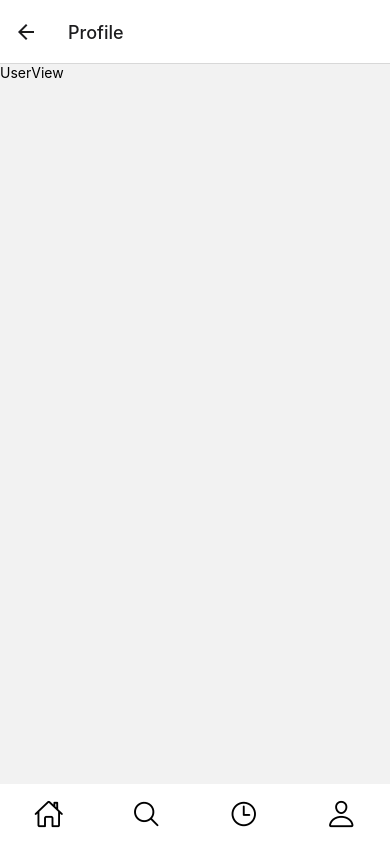
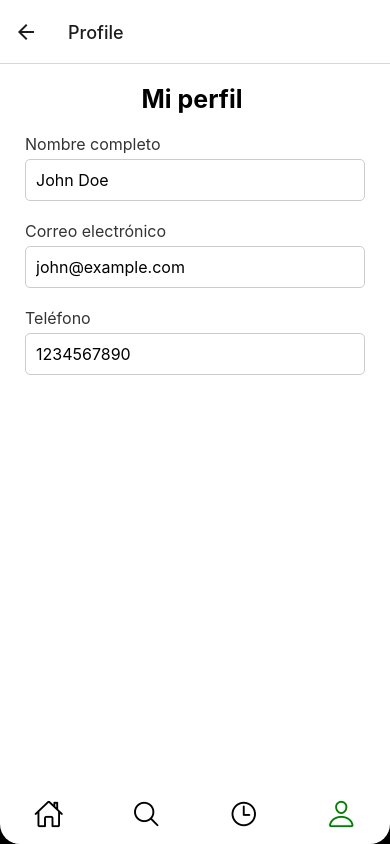
Before and after one commit to 101-anthony-010/Travel-app, a React Native app: screen /Profile in a window 390 px wide. Built offline with nearby package versions, Linux system fonts and the light colour scheme.

Commit message:
MVP v1, diseño básico de la aplicación

```diff
--- a/App.js
+++ b/App.js
@@ -1,6 +1,5 @@
 import { NavigationContainer } from "@react-navigation/native";
 import { createStackNavigator } from "@react-navigation/stack";
-
 import InitialPage from "./views/initialpage";
 import HomePage from "./views/homepage";
 import LoginPage from "./views/loginpage";
@@ -11,6 +10,7 @@ import BottomNavigationBar from "./components/BottomNavigationBar";
 import MemoriesPage from "./views/memoriespage";
 import SeacrhPage from "./views/searchpage";
 import UserView from "./views/userviewpage";
+import DropdownPickerCity from "./components/DropDownPickerCity";
 
 const Stack = createStackNavigator();
 
@@ -75,7 +75,6 @@ export default function App() {
 					})}
 				/>
 			</Stack.Navigator>
-
 			{!showBottomBar ? null : <BottomNavigationBar />}
 		</NavigationContainer>
 	);
--- a/components/BottomNavigationBar.js
+++ b/components/BottomNavigationBar.js
@@ -1,10 +1,24 @@
-import React from "react";
+import React, { useState, useEffect } from "react";
 import { View, TouchableOpacity, StyleSheet } from "react-native";
 import { useNavigation, useRoute } from "@react-navigation/native";
 import Icon from "react-native-vector-icons/Ionicons";
 
 const BottomNavigationBar = () => {
 	const navigation = useNavigation();
+
+	const [currentScreen, setCurrentScreen] = useState("Home"); // Estado para rastrear la pantalla actual
+	// Escuchar los cambios de pantalla y actualizar el estado
+	useEffect(() => {
+		const unsubscribe = navigation.addListener("state", () => {
+			const currentRoute = navigation.getCurrentRoute();
+			if (currentRoute) {
+				setCurrentScreen(currentRoute.name);
+			}
+		});
+
+		// Limpiar el efecto cuando se desmonta el componente
+		return unsubscribe;
+	}, [navigation]);
 
 	const navigateToHome = () => {
 		navigation.navigate("Home");
@@ -23,36 +37,64 @@ const BottomNavigationBar = () => {
 	};
 
 	return (
+		<View style={styles.containerBlack}>
 			<View style={styles.container}>
-      <TouchableOpacity onPress={navigateToHome} style={styles.iconContainer}>
-        <Icon name="home-outline" size={30} color="#000" />
+				<TouchableOpacity
+					onPress={navigateToHome}
+					style={styles.iconContainer}
+				>
+					<Icon
+						name="home-outline"
+						size={30}
+						color={currentScreen === "Home" ? "green" : "#000"}
+					/>
 				</TouchableOpacity>
-      <TouchableOpacity onPress={navigateToSearch} style={styles.iconContainer}>
-        <Icon name="search-outline" size={30} color="#000" />
+				<TouchableOpacity
+					onPress={navigateToSearch}
+					style={styles.iconContainer}
+				>
+					<Icon
+						name="search-outline"
+						size={30}
+						color={currentScreen === "Search" ? "green" : "#000"}
+					/>
 				</TouchableOpacity>
 				<TouchableOpacity
 					onPress={navigateToHistory}
 					style={styles.iconContainer}
 				>
-        <Icon name="time-outline" size={30} color="#000" />
+					<Icon
+						name="time-outline"
+						size={30}
+						color={currentScreen === "Travels" ? "green" : "#000"}
+					/>
 				</TouchableOpacity>
 				<TouchableOpacity
 					onPress={navigateToProfile}
 					style={styles.iconContainer}
 				>
-        <Icon name="person-outline" size={30} color="#000" />
+					<Icon
+						name="person-outline"
+						size={30}
+						color={currentScreen === "Profile" ? "green" : "#000"}
+					/>
 				</TouchableOpacity>
+			</View>
 		</View>
 	);
 };
 
 const styles = StyleSheet.create({
+	containerBlack: {
+		backgroundColor: "black",
+	},
 	container: {
 		flexDirection: "row",
 		justifyContent: "space-around",
 		alignItems: "center",
 		height: 60,
-
+		borderBottomLeftRadius: 20,
+		borderBottomRightRadius: 20,
 		backgroundColor: "#fff",
 	},
 	iconContainer: {
--- /dev/null
+++ b/components/DesiredDestination.js
@@ -0,0 +1,53 @@
+import React from "react";
+import { View, Text, Image, TouchableOpacity, StyleSheet } from "react-native";
+const colors = {
+	primaryColor: "#35A401",
+	errorColor: "#A62424",
+	inputColor: "#D4D4D4",
+};
+const CardDesiredDestination = ({ imageSource, destination, onPress }) => {
+	return (
+		<View style={styles.cardContainer}>
+			<Image source={imageSource} style={styles.cardImage} />
+			<View style={styles.textContainer}>
+				<Text style={styles.destinationText}>{destination}</Text>
+			</View>
+			<TouchableOpacity onPress={onPress} style={styles.buttonContainer}>
+				<Text style={styles.buttonText}>Ver</Text>
+			</TouchableOpacity>
+		</View>
+	);
+};
+
+const styles = StyleSheet.create({
+	cardContainer: {
+		flexDirection: "row",
+		alignItems: "center",
+		padding: 10,
+		borderBottomWidth: 1,
+		borderBottomColor: "#ccc",
+	},
+	cardImage: {
+		width: 50,
+		height: 50,
+		borderRadius: 25,
+		marginRight: 10,
+	},
+	textContainer: {
+		flex: 1,
+	},
+	destinationText: {
+		fontSize: 16,
+	},
+	buttonContainer: {
+		backgroundColor: colors.primaryColor,
+		padding: 10,
+		borderRadius: 5,
+	},
+	buttonText: {
+		color: "white",
+		fontWeight: "bold",
+	},
+});
+
+export default CardDesiredDestination;
--- /dev/null
+++ b/components/DropDownPickerCity.js
@@ -0,0 +1,59 @@
+import React, { useState } from "react";
+import { View } from "react-native";
+import DropDownPicker from "react-native-dropdown-picker";
+
+export default function DropDownPickerCity() {
+	const [open, setOpen] = useState(false);
+	const [value, setValue] = useState([
+		"italy",
+		"spain",
+		"barcelona",
+		"finland",
+		"madrid",
+		"rome",
+	]);
+	const [items, setItems] = useState([
+		{ label: "Spain", value: "spain" },
+		{ label: "Madrid", value: "madrid" },
+		{ label: "Barcelona", value: "barcelona" },
+		{ label: "Italy", value: "italy" },
+		{ label: "Rome", value: "rome" },
+		{ label: "Finland", value: "finland" },
+	]);
+
+	return (
+		<View
+			style={{
+				flex: 1,
+				alignItems: "center",
+				justifyContent: "center",
+				marginBottom: 20,
+			}}
+		>
+			<DropDownPicker
+				placeholder="Selecciona una ciudad..."
+				open={open}
+				value={value}
+				items={items}
+				setOpen={setOpen}
+				setValue={setValue}
+				setItems={setItems}
+				theme="LIGHT"
+				multiple={true}
+				mode="BADGE"
+				badgeDotColors={[
+					"#e76f51",
+					"#00b4d8",
+					"#e9c46a",
+					"#e76f51",
+					"#8ac926",
+					"#00b4d8",
+					"#e9c46a",
+				]}
+				badgeColors={["#E5E5E5"]}
+				style={{ borderColor: "#CECECE" }}
+				dropDownContainerStyle={{ borderColor: "#CECECE" }}
+			/>
+		</View>
+	);
+}
--- a/components/SearchBar.js
+++ b/components/SearchBar.js
@@ -34,7 +34,7 @@ const styles = StyleSheet.create({
 	container: {
 		flexDirection: "row",
 		alignItems: "center",
-		backgroundColor: "#eee",
+		backgroundColor: "#fff",
 		borderRadius: 8,
 		padding: 8,
 	},
--- a/package.json
+++ b/package.json
@@ -19,6 +19,7 @@
     "react-dom": "18.2.0",
     "react-native": "0.73.2",
     "react-native-bouncy-checkbox": "^3.0.7",
+    "react-native-dropdown-picker": "^5.4.6",
     "react-native-gesture-handler": "^2.15.0",
     "react-native-web": "~0.19.6"
   },
--- a/views/searchpage.js
+++ b/views/searchpage.js
@@ -1,13 +1,81 @@
-import { StyleSheet, View, Text } from "react-native";
+import { StyleSheet, View, Text, ScrollView } from "react-native";
+import React from "react";
+import CardDesiredDestination from "../components/DesiredDestination";
+import DropdownPickerCity from "../components/DropDownPickerCity";
 
-export default function SeacrhPage() {
-  return (
-    <View style={styles.container}>
-      <Text>SearchPage</Text>
-    </View>
-  );
+export default function SearchPage() {
+	const data = [
+		{
+			id: 1,
+			imageSource: require("../images/paracas.png"),
+			destination: "Canta",
+		},
+		{
+			id: 2,
+			imageSource: require("../images/puno.png"),
+			destination: "Puno",
+		},
+		{
+			id: 3,
+			imageSource: require("../images/paracas.png"),
+			destination: "Canta",
+		},
+		{
+			id: 4,
+			imageSource: require("../images/puno.png"),
+			destination: "Puno",
+		},
+		// Agrega más datos según sea necesario
+	];
+
+	const handleCityChange = (selectedCity) => {
+		// Haz algo con el valor seleccionado, como almacenarlo en el estado de la página
+		console.log("Ciudad seleccionada:", selectedCity);
+	};
+
+	const handleCardPress = (destination) => {
+		// Manejar la acción al presionar la tarjeta, por ejemplo, navegar a la página de detalles
+		const navigateToHome = () => {
+			navigation.navigate("Destination");
+		};
+	};
+	return (
+		<ScrollView>
+			<Text style={styles.title}>Próximo destino</Text>
+			<View style={styles.ContainerDropDown}>
+				<DropdownPickerCity></DropdownPickerCity>
+			</View>
+
+			<View style={styles.ContainerList}>
+				{data.map((item) => (
+					<CardDesiredDestination
+						key={item.id}
+						imageSource={item.imageSource}
+						destination={item.destination}
+						onPress={() => handleCardPress(item.destination)}
+					/>
+				))}
+			</View>
+		</ScrollView>
+	);
 }
 
 const styles = StyleSheet.create({
-  container: {},
+	container: {
+		backgroundColor: "#F5F6F7",
+	},
+	title: {
+		fontSize: 25,
+		fontWeight: "700",
+		marginVertical: 20,
+		textAlign: "center",
+	},
+	ContainerDropDown: {
+		//backgroundColor: "indigo",
+		paddingHorizontal: 20,
+		zIndex: 1,
+	},
+	ContainerList: {
+		paddingHorizontal: 20,
+	},
 });
--- a/views/userviewpage.js
+++ b/views/userviewpage.js
@@ -1,13 +1,61 @@
-import { StyleSheet, View, Text } from "react-native";
+import React from "react";
+import { View, TextInput, StyleSheet, Text } from "react-native";
 
-export default function UserView() {
-  return (
-    <View style={styles.container}>
-      <Text>UserView</Text>
-    </View>
-  );
-}
+const UserView = () => {
+	// Supongamos que tienes un array de datos del usuario
+	const userData = [
+		{ label: "Nombre completo", value: "John Doe" },
+		{ label: "Correo electrónico", value: "john@example.com" },
+		{ label: "Teléfono", value: "1234567890" },
+	];
+
+	return (
+		<View style={styles.container}>
+			<Text style={styles.title}>Mi perfil </Text>
+			{userData.map((data, index) => (
+				<View key={index} style={styles.inputContainer}>
+					<Text style={styles.label}>{data.label}</Text>
+					<TextInput
+						style={styles.input}
+						value={data.value}
+						editable={false}
+						selectTextOnFocus={false}
+					/>
+				</View>
+			))}
+		</View>
+	);
+};
 
 const styles = StyleSheet.create({
-  container: {},
+	title: {
+		fontSize: 25,
+		fontWeight: "700",
+		marginVertical: 20,
+		textAlign: "center",
+	},
+
+	container: {
+		flex: 1,
+		//padding: 20,
+		backgroundColor: "#ffffff",
+		paddingHorizontal: 25,
+	},
+	inputContainer: {
+		marginBottom: 20,
+	},
+	label: {
+		fontSize: 16,
+		marginBottom: 5,
+		color: "#333333",
+	},
+	input: {
+		borderWidth: 1,
+		borderColor: "#CCCCCC",
+		borderRadius: 5,
+		padding: 10,
+		fontSize: 16,
+	},
 });
+
+export default UserView;
```
Also changed, not shown: views/homepage.js (+8 -3 lines), 1 other file (tests, documents, lock files or other folders). Lines whose indentation alone changed are shown as unchanged.
